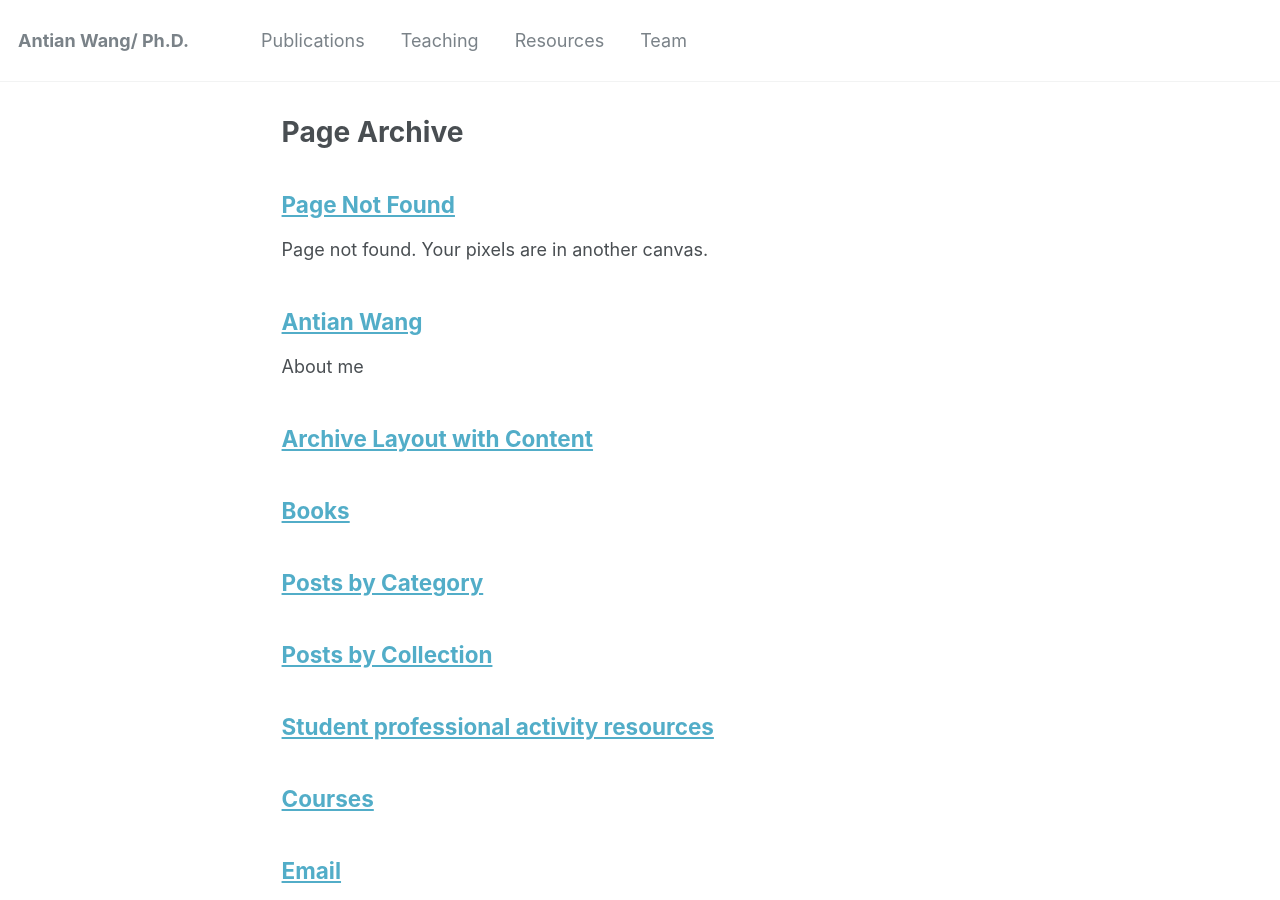
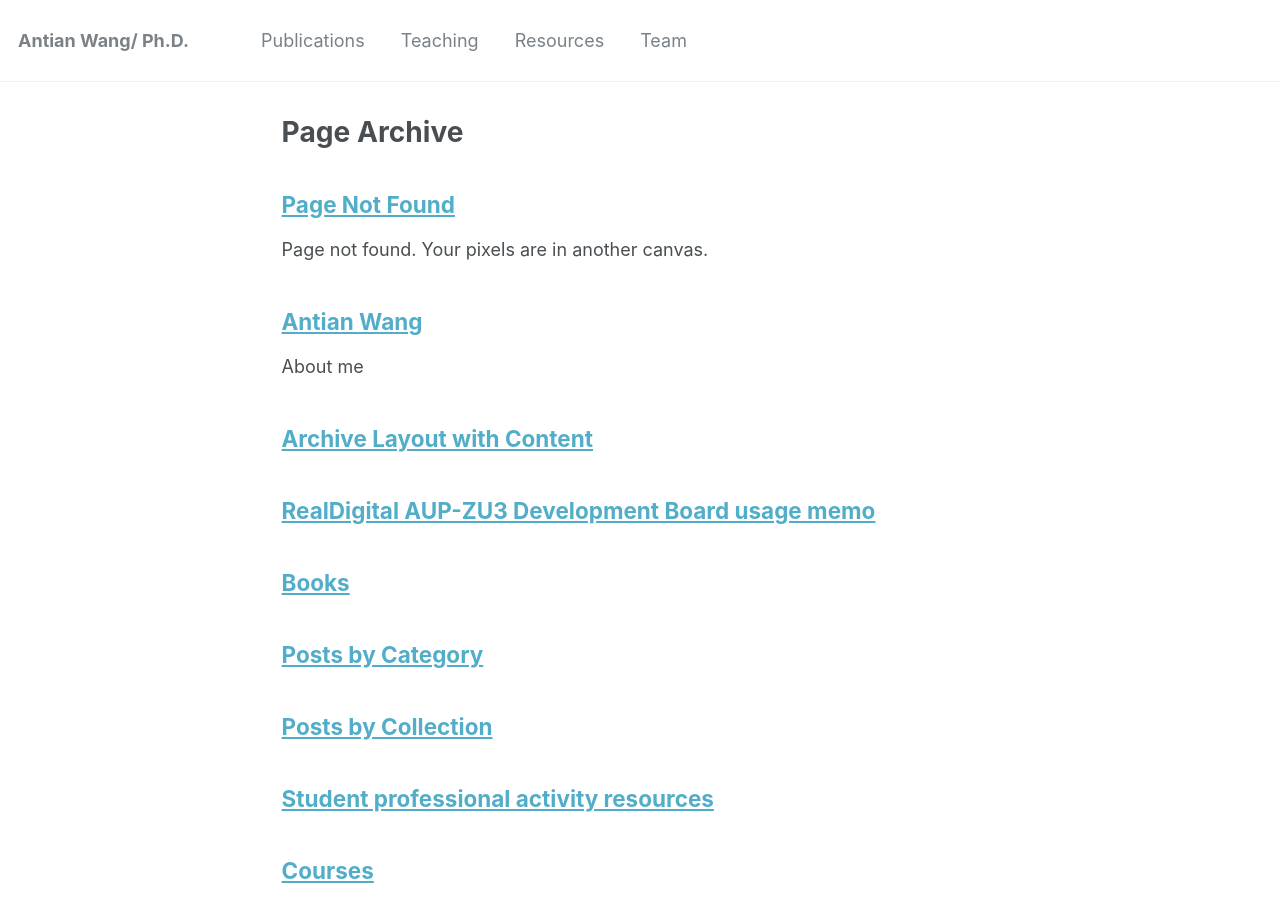
Before and after one commit to wangantian/wangantian.github.io, a Jekyll site: the page built from _pages/page-archive.html, in a window 1280 px wide and 900 px high. Built offline with Jekyll 4.4.1, drawn with Linux system fonts in a browser that asks for light colours; some of the changed text lies outside the part shown.

Commit message:
add realdigital boards

```diff
--- /dev/null
+++ b/_resources/aup-zu3.md
@@ -0,0 +1,9 @@
+---
+permalink: /aup-zu3/
+title: "RealDigital AUP-ZU3 Development Board usage memo"
+author_profile: true
+redirect_from:
+  - /aup-zu3.html
+---
+
+Todo
--- a/_resources/resources.md
+++ b/_resources/resources.md
@@ -8,6 +8,10 @@ redirect_from:
 
 ## Hardware Design and Tool Usage
 [Vivado usage memo](https://wangantian.github.io//vivado/)
+
+[RealDigital Urbana Board usage memo](https://wangantian.github.io//urbana/)
+
+[RealDigital AUP-ZU3 Development Board usage memo](https://wangantian.github.io//aup-zu3/)
 
 [Vitis install memo](https://wangantian.github.io//vitis_install/)
 
--- /dev/null
+++ b/_resources/urbana.md
@@ -0,0 +1,9 @@
+---
+permalink: /urbana/
+title: "RealDigital Urbana Board usage memo"
+author_profile: true
+redirect_from:
+  - /urbana.html
+---
+
+Todo
```
